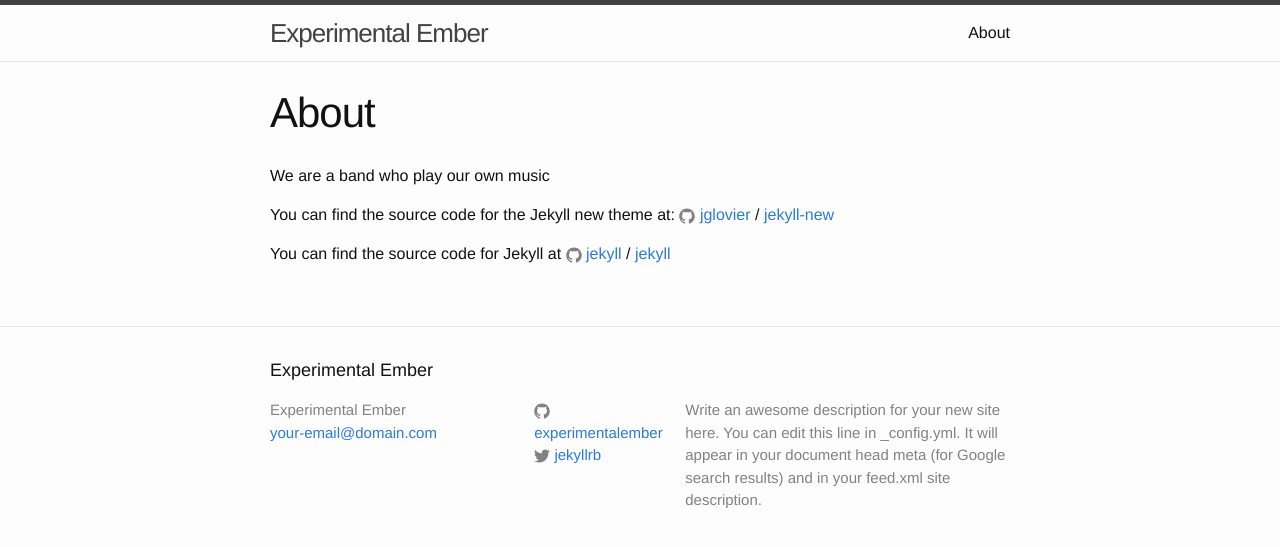
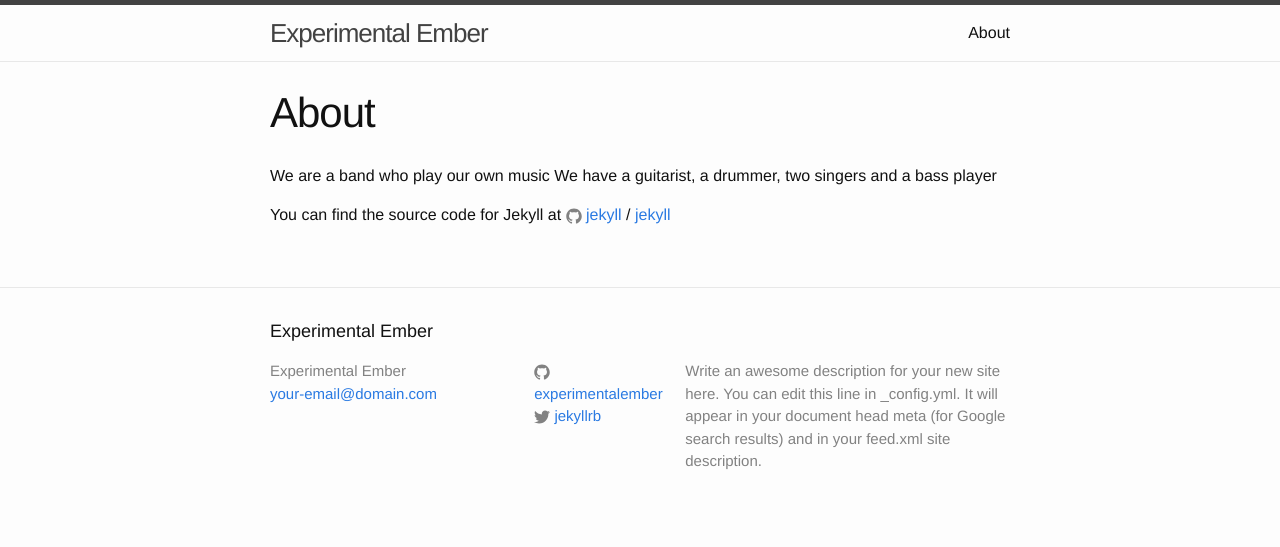
Before and after one commit to experimentalember/experimentalember.github.io, a Jekyll site: the page built from about.md, in a window 1280 px wide. Shown: the top 547 px of the page. Built offline with Jekyll 4.4.1, drawn with Linux system fonts in a browser that asks for light colours.

Commit message:
Update about.md

```diff
--- a/about.md
+++ b/about.md
@@ -5,10 +5,7 @@ permalink: /about/
 ---
 
 We are a band who play our own music
-
-You can find the source code for the Jekyll new theme at:
-{% include icon-github.html username="jglovier" %} /
-[jekyll-new](https://github.com/jglovier/jekyll-new)
+We have a guitarist, a drummer, two singers and a bass player
 
 You can find the source code for Jekyll at
 {% include icon-github.html username="jekyll" %} /
```
